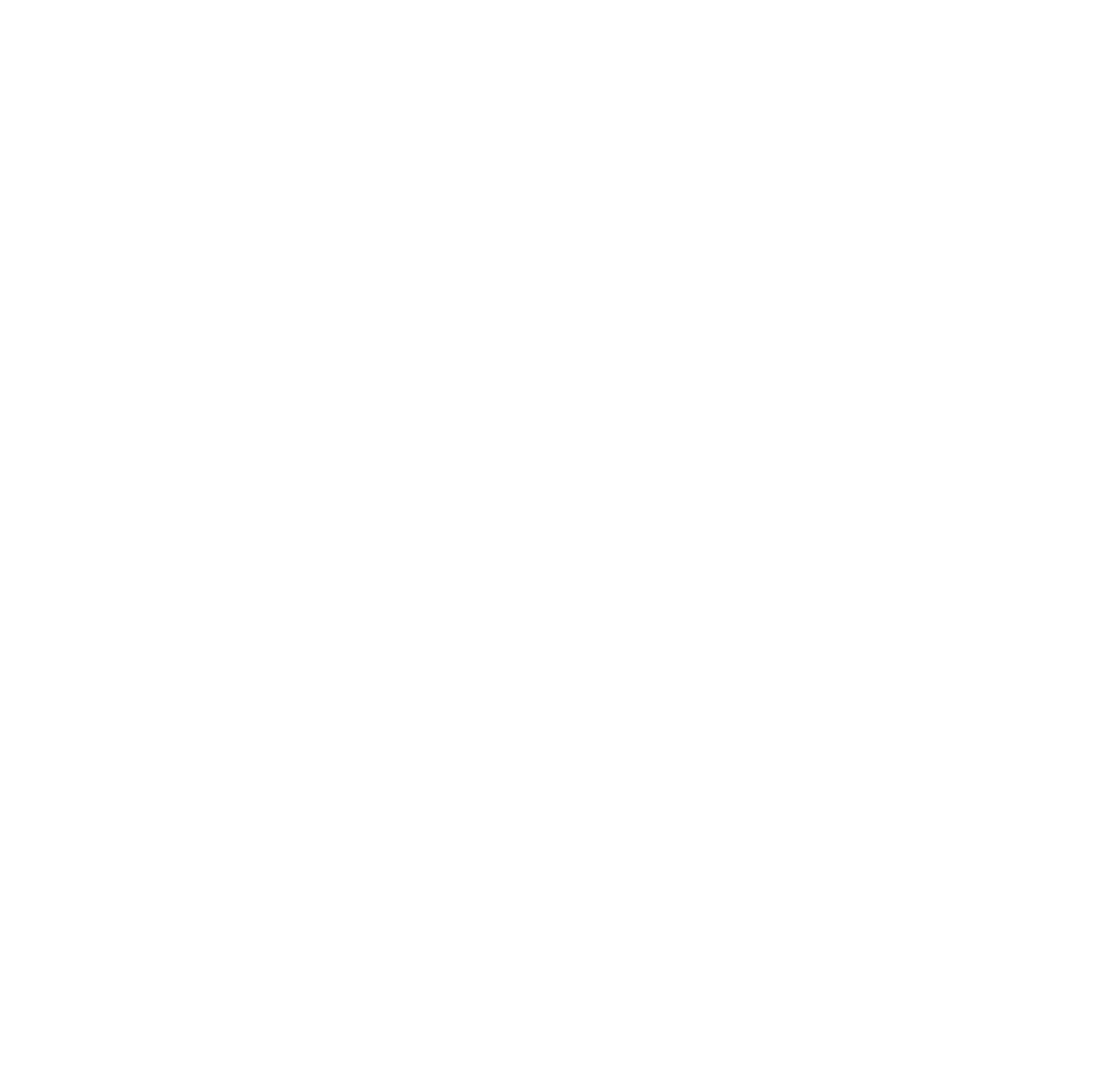
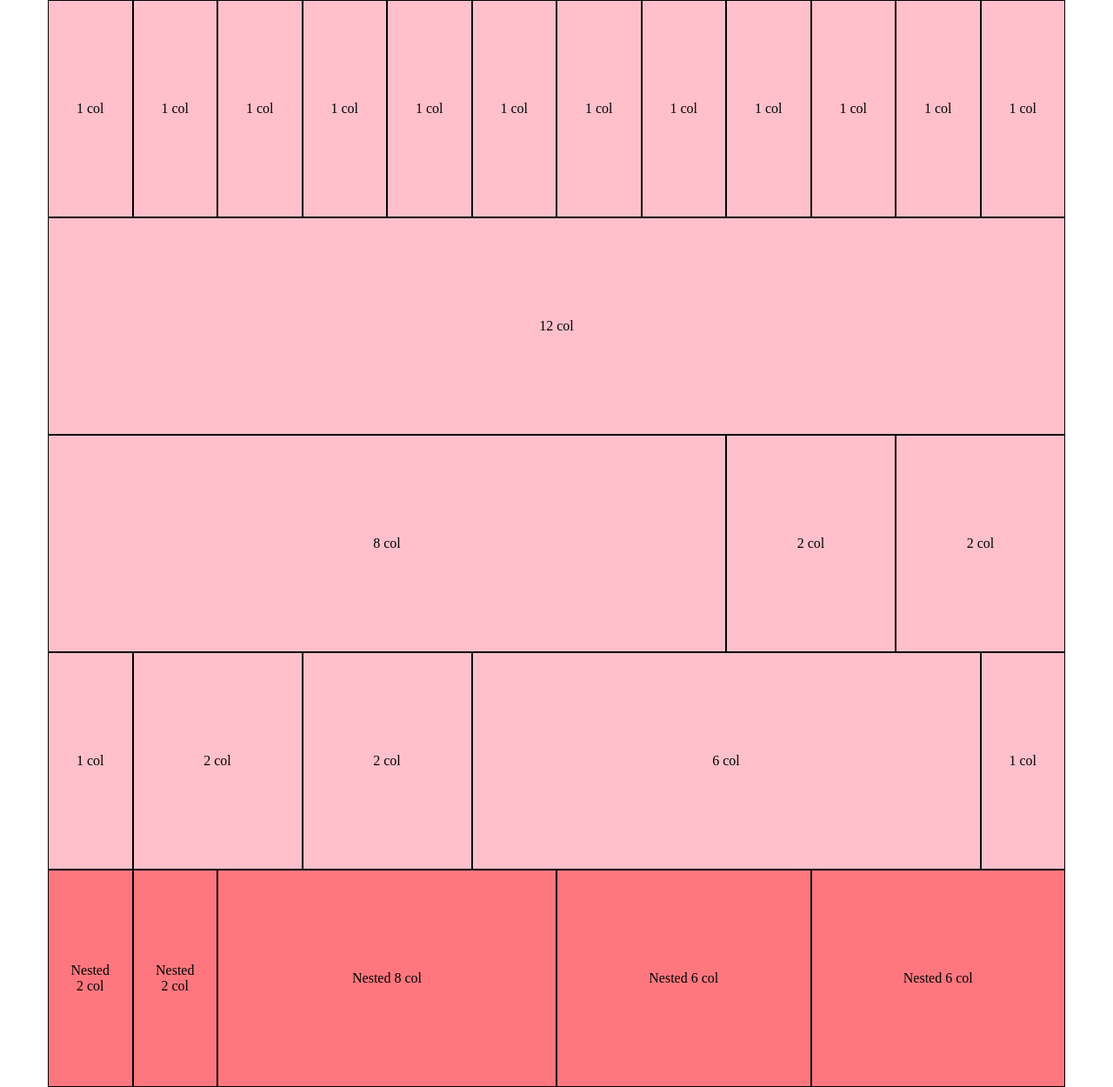
Before and after one commit to MarcoHijacker/html-css-12bool, a plain HTML site: page index.html in a window 1280 px wide. Shown: the whole page at 87% size. Before the commit the page ends 800 px from the top, so only its background shows below. Drawn offline with Linux system fonts and the light colour scheme; files that its build step writes are made by us from their sources.

Commit message:
Versione quasi definitiva.

```diff
--- /dev/null
+++ b/css/lib/12bool.css
@@ -0,0 +1,92 @@
+/* 12Bool Framework Griglia 12 Colonne*/
+
+/* Regole Container */
+.container {
+  max-width: 1170px;
+  margin: 0 auto;
+}
+
+.container::after {
+  content: "";
+  display: table;
+  clear: both;
+}
+
+/* Regole di Colonna */
+[class*="col-"] {
+  float: left;
+}
+.col-1 {
+  width: calc((100% / 12) * 1);
+}
+.col-2 {
+  width: calc((100% / 12) * 2);
+}
+.col-3 {
+  width: calc((100% / 12) * 3);
+}
+.col-4 {
+  width: calc((100% / 12) * 4);
+}
+.col-5 {
+  width: calc((100% / 12) * 5);
+}
+.col-6 {
+  width: calc((100% / 12) * 6);
+}
+.col-7 {
+  width: calc((100% / 12) * 7);
+}
+.col-8 {
+  width: calc((100% / 12) * 8);
+}
+.col-9 {
+  width: calc((100% / 12) * 9);
+}
+.col-10 {
+  width: calc((100% / 12) * 10);
+}
+.col-11 {
+  width: calc((100% / 12) * 11);
+}
+.col-12 {
+  width: calc((100% / 12) * 12);
+}
+
+/* Regole di Offset */
+.col-offset-1 {
+  margin-left: calc((100% / 12) * 1);
+}
+.col-offset-2 {
+  margin-left: calc((100% / 12) * 2);
+}
+.col-offset-3 {
+  margin-left: calc((100% / 12) * 3);
+}
+.col-offset-4 {
+  margin-left: calc((100% / 12) * 4);
+}
+.col-offset-5 {
+  margin-left: calc((100% / 12) * 5);
+}
+.col-offset-6 {
+  margin-left: calc((100% / 12) * 6);
+}
+.col-offset-7 {
+  margin-left: calc((100% / 12) * 7);
+}
+.col-offset-8 {
+  margin-left: calc((100% / 12) * 8);
+}
+.col-offset-9 {
+  margin-left: calc((100% / 12) * 9);
+}
+.col-offset-10 {
+  margin-left: calc((100% / 12) * 10);
+}
+.col-offset-11 {
+  margin-left: calc((100% / 12) * 11);
+}
+.col-offset-12 {
+  margin-left: calc((100% / 12) * 12);
+}
--- a/css/style.css
+++ b/css/style.css
@@ -1 +1,30 @@
-/* 12Bool Page CSS */
+/* 12Bool Custom CSS */
+
+/* Clean-up margin-padding */
+* {
+  margin: 0;
+  padding: 0;
+  box-sizing: border-box;
+}
+
+/* Classe paragrafo interno alle Colonne */
+.paragraph {
+  background-color: pink;
+  border: solid 1px black;
+  height: 250px;
+  width: 100%;
+  position: relative;
+}
+
+/* Classe paragrafo annidato */
+.nested {
+  background-color: #ff777e;
+}
+/* Placement del testo centralmente al paragrafo */
+.paragraph span {
+  position: absolute;
+  top: 50%;
+  left: 50%;
+  transform: translate(-50%, -50%);
+  text-align: center;
+}
--- a/index.html
+++ b/index.html
@@ -3,10 +3,181 @@
   <head>
     <meta charset="utf-8">
     <meta name="viewport" content="width=device-width, initial-scale=1.0">
-    <link rel="stylesheet" href="style.css">
+    <link rel="stylesheet" href="css/lib/12bool.css">
+    <link rel="stylesheet" href="css/style.css">
     <title>12Bool Page</title>
   </head>
   <body>
+
+  <!-- Container Riga 1 -->
+  <div class="container">
+
+    <div class="col-1">
+      <div class="paragraph">
+        <span>1 col</span>
+      </div>
+    </div>
+    <div class="col-1">
+      <div class="paragraph">
+        <span>1 col</span>
+      </div>
+    </div>
+    <div class="col-1">
+      <div class="paragraph">
+        <span>1 col</span>
+      </div>
+    </div>
+    <div class="col-1">
+      <div class="paragraph">
+        <span>1 col</span>
+      </div>
+    </div>
+    <div class="col-1">
+      <div class="paragraph">
+        <span>1 col</span>
+      </div>
+    </div>
+    <div class="col-1">
+      <div class="paragraph">
+        <span>1 col</span>
+      </div>
+    </div>
+    <div class="col-1">
+      <div class="paragraph">
+        <span>1 col</span>
+      </div>
+    </div>
+    <div class="col-1">
+      <div class="paragraph">
+        <span>1 col</span>
+      </div>
+    </div>
+    <div class="col-1">
+      <div class="paragraph">
+        <span>1 col</span>
+      </div>
+    </div>
+    <div class="col-1">
+      <div class="paragraph">
+        <span>1 col</span>
+      </div>
+    </div>
+    <div class="col-1">
+      <div class="paragraph">
+        <span>1 col</span>
+      </div>
+    </div>
+    <div class="col-1">
+      <div class="paragraph">
+        <span>1 col</span>
+      </div>
+    </div>
+
+  </div>
+
+  <!-- Container Riga 2 -->
+  <div class="container">
+
+    <div class="col-12">
+      <div class="paragraph">
+        <span>12 col</span>
+      </div>
+    </div>
+
+  </div>
+
+  <!-- Container Riga 3 -->
+  <div class="container">
+
+    <div class="col-8">
+      <div class="paragraph">
+        <span>8 col</span>
+      </div>
+    </div>
+    <div class="col-2">
+      <div class="paragraph">
+        <span>2 col</span>
+      </div>
+    </div>
+    <div class="col-2">
+      <div class="paragraph">
+        <span>2 col</span>
+      </div>
+    </div>
+
+  </div>
+
+  <!-- Container Riga 4 -->
+  <div class="container">
+
+    <div class="col-1">
+      <div class="paragraph">
+        <span>1 col</span>
+      </div>
+    </div>
+    <div class="col-2">
+      <div class="paragraph">
+        <span>2 col</span>
+      </div>
+    </div>
+    <div class="col-2">
+      <div class="paragraph">
+        <span>2 col</span>
+      </div>
+    </div>
+    <div class="col-6">
+      <div class="paragraph">
+        <span>6 col</span>
+      </div>
+    </div>
+    <div class="col-1">
+      <div class="paragraph">
+        <span>1 col</span>
+      </div>
+    </div>
+
+  </div>
+
+  <!-- Container Riga 5 (Con annidamenti) -->
+  <div class="container">
+
+    <div class="col-6">
+      <!-- Container annidato con 3 colonne -->
+      <div class="container">
+        <div class="col-2">
+          <div class="paragraph nested">
+            <span>Nested 2 col</span>
+          </div>
+        </div>
+        <div class="col-2">
+          <div class="paragraph nested">
+            <span>Nested 2 col</span>
+          </div>
+        </div>
+        <div class="col-8">
+          <div class="paragraph nested">
+            <span>Nested 8 col</span>
+          </div>
+        </div>
+      </div>
+    </div>
+    <div class="col-6">
+      <!-- Container annidato con 2 colonne -->
+      <div class="container">
+        <div class="col-6">
+          <div class="paragraph nested">
+            <span>Nested 6 col</span>
+          </div>
+        </div>
+        <div class="col-6">
+          <div class="paragraph nested">
+            <span>Nested 6 col</span>
+          </div>
+        </div>
+      </div>
+    </div>
+
+  </div>
 
 
 
```
Also changed, not shown: 2 other files.
